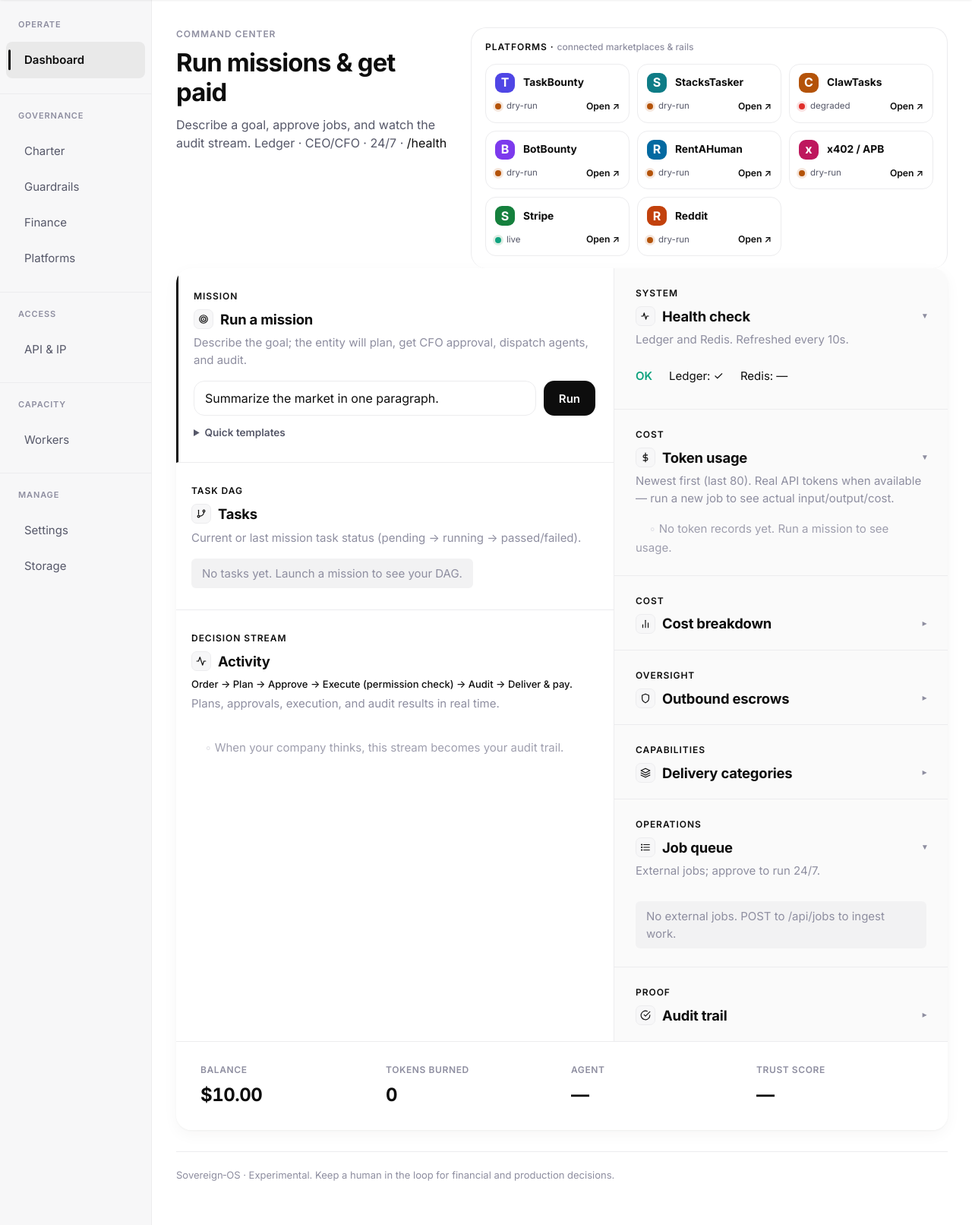
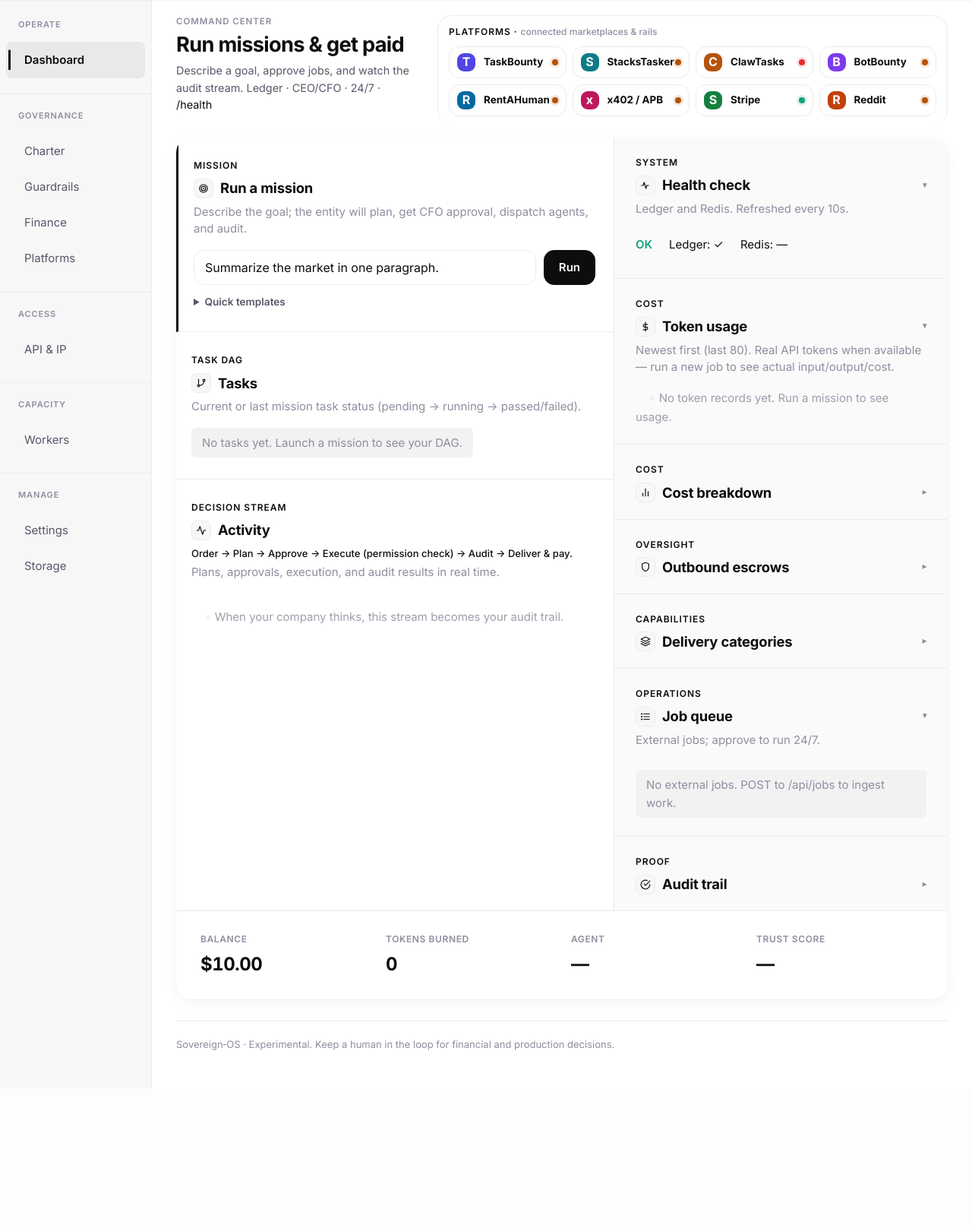
Before and after one commit to Justin0504/Sovereign-OS, a FastAPI app: page / in a window 1280 px wide. Shown: the part 61-1673 px from the top of the page at 76% size. After the commit the page ends 1493 px from the top, so only its background shows below. Run offline with FastAPI, Linux system fonts and the light colour scheme; data that the repository does not hold is empty; parts of the project's set-up code (start-up, migrations or seed data) failed here and were passed over.

Commit message:
Dashboard: bring the mission runner above the fold
The marketing-style hero + platforms row pushed the primary action (Run a
mission) below the fold. Compress the top so the app's main function is
immediately usable:
- Smaller hero (1.7rem title, tighter label/description) and less top padding.
- Denser platform cards beside the headline — single row each (logo + name +
  status dot), notes/badges/labels hidden — so the strip is short.
Mission input, Task DAG, and Decision stream now sit in the first viewport.

Full suite green.

Co-Authored-By: Claude Opus 4.8 <noreply@anthropic.com>

```diff
--- a/sovereign_os/web/templates/dashboard.html
+++ b/sovereign_os/web/templates/dashboard.html
@@ -143,33 +143,33 @@
     .wrap {
       max-width: 1360px;
       margin: 0 auto;
-      padding: 36px 32px 56px;
+      padding: 20px 32px 48px;
       text-align: left;
     }
     .hero {
-      margin-bottom: 32px;
+      margin-bottom: 24px;
       text-align: left;
       animation: fadeInUp 0.5s var(--ease-out) 0.05s both;
     }
     .hero-label {
-      font-size: 0.75rem;
+      font-size: 0.72rem;
       font-weight: 600;
       text-transform: uppercase;
       letter-spacing: 0.08em;
       color: var(--text-muted);
-      margin-bottom: 8px;
+      margin-bottom: 5px;
     }
     .hero h1 {
       font-family: var(--font-display);
-      font-size: 2.05rem;
+      font-size: 1.7rem;
       font-weight: 800;
       letter-spacing: -0.025em;
       color: var(--black);
-      line-height: 1.2;
-      margin-bottom: 10px;
+      line-height: 1.18;
+      margin-bottom: 7px;
     }
     .hero p {
-      font-size: 1rem;
+      font-size: 0.9rem;
       color: var(--text-soft);
       font-weight: 400;
       max-width: 560px;
@@ -703,18 +703,19 @@
     .plat-open { margin-left: auto; font-size: 0.76rem; color: var(--accent); font-weight: 600; }
 
     /* Hero row: headline left, compact platforms right */
-    .hero-row { display: flex; gap: 28px; align-items: flex-start; }
-    .hero-row .hero { flex: 0 1 360px; min-width: 260px; margin-bottom: 8px; }
-    .hero-plat { flex: 1 1 0; min-width: 0; padding: 16px 18px; border: 1px solid var(--border); border-radius: var(--radius-lg); background: var(--bg-card); }
-    .hero-plat .card-title { margin-bottom: 12px; }
+    .hero-row { display: flex; gap: 24px; align-items: flex-start; margin-bottom: 16px; }
+    .hero-row .hero { flex: 0 1 320px; min-width: 240px; margin-bottom: 0; }
+    .hero-plat { flex: 1 1 0; min-width: 0; padding: 12px 14px; border: 1px solid var(--border); border-radius: var(--radius-lg); background: var(--bg-card); }
+    .hero-plat .card-title { margin-bottom: 9px; }
     .hp-sub { color: var(--text-muted); font-weight: 500; text-transform: none; letter-spacing: 0; }
-    .hero-plat .plat-grid { grid-template-columns: repeat(auto-fill, minmax(158px, 1fr)); gap: 10px; }
-    .hero-plat .plat-card { padding: 11px 12px; gap: 7px; }
-    .hero-plat .plat-logo, .hero-plat .plat-mono { width: 26px; height: 26px; }
-    .hero-plat .plat-name { font-size: 0.86rem; }
-    .hero-plat .plat-note, .hero-plat .plat-badges { display: none; }
-    .hero-plat .plat-foot { padding-top: 2px; }
-    .hero-plat .plat-status { font-size: 0.72rem; }
+    .hero-plat .plat-grid { grid-template-columns: repeat(auto-fill, minmax(150px, 1fr)); gap: 8px; }
+    .hero-plat .plat-card { flex-direction: row; align-items: center; padding: 8px 10px; gap: 9px; }
+    .hero-plat .plat-top { flex: 1; min-width: 0; }
+    .hero-plat .plat-logo, .hero-plat .plat-mono { width: 24px; height: 24px; }
+    .hero-plat .plat-name { font-size: 0.84rem; }
+    .hero-plat .plat-note, .hero-plat .plat-badges, .hero-plat .plat-open { display: none; }
+    .hero-plat .plat-foot { padding-top: 0; margin: 0; }
+    .hero-plat .plat-status { display: none; }
     @media (max-width: 1000px) { .hero-row { flex-direction: column; } .hero-row .hero { flex: none; } }
 
     /* Monochrome SVG section icons (clean, consistent) */
```
